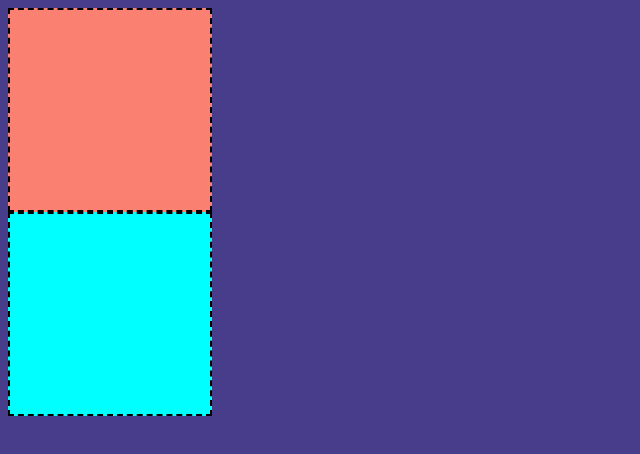
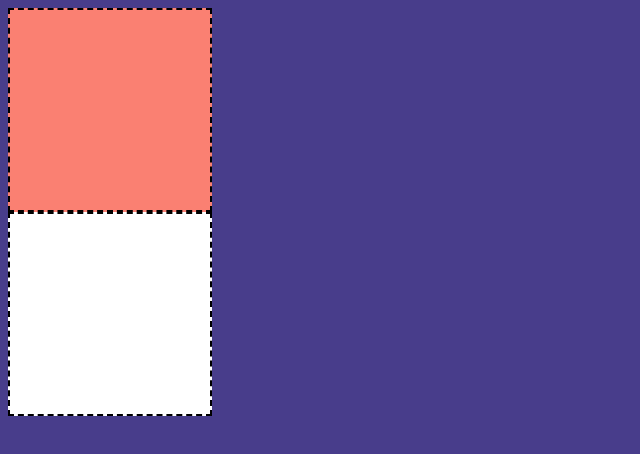
Before and after one commit to luferso/parada_33, a plain HTML site: page index.html in a window 1280 px wide. Shown: the whole page, without its empty margins (0-640 px from the left). Drawn offline with Linux system fonts and the light colour scheme.

Commit message:
Update estilo.css

```diff
--- a/css/estilo.css
+++ b/css/estilo.css
@@ -12,5 +12,5 @@ body{
     background-color: #fa8072;
 }
 .cor_02{
-    background-color: #00ffff;
+    background-color: #ffffff;
 }
```
